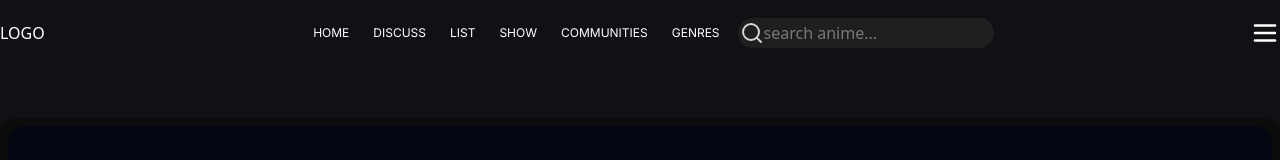
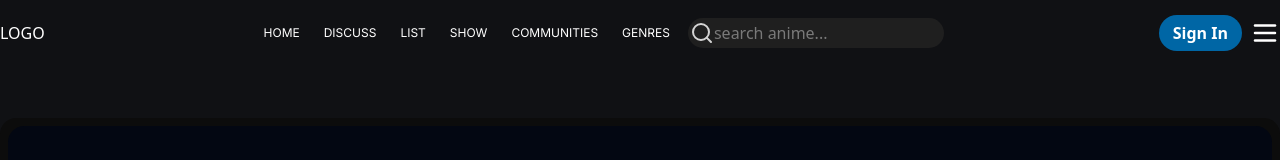
Before and after one commit to WonderCharmer26/AniLoaded, a React (Vite) app in the folder App/frontend/: page / in a window 1280 px wide. Shown: the top 160 px of the page. Built offline with nearby package versions, Linux system fonts and the light colour scheme; no server answers; the database is empty.

Commit message:
Added In Sign In button in Navbar
- Added sign in button into the navbar

```diff
--- a/App/frontend/src/components/Navbar.tsx
+++ b/App/frontend/src/components/Navbar.tsx
@@ -21,7 +21,7 @@ export const Navbar = () => {
 
   return (
     // NOTE: Space between the navbar and the rest of the content changable by the mt-4
-    <nav className="flex pt-5 sticky top-0 w-full h-[2.875rem] items-center justify-between ">
+    <nav className="flex pt-5 sticky top-0 w-full h-[2.875rem] items-center justify-between text-white">
       {" "}
       {/* TODO: replace with the real logo of the application */}
       <div>
@@ -45,7 +45,16 @@ export const Navbar = () => {
         <SearchBar />
       </div>
       {/* TODO: Add User Icon */}
-      <Menu size={30} />
+      <div className="flex items-center">
+        <div className="flex flex-row mr-2">
+          <Link to="/signin">
+            <button className="bg-[#0066a5] font-semibold text-white px-3.5 py-1.5 rounded-4xl ml-2">
+              Sign In
+            </button>
+          </Link>
+        </div>
+        <Menu size={30} />
+      </div>
     </nav>
   );
 };
```
